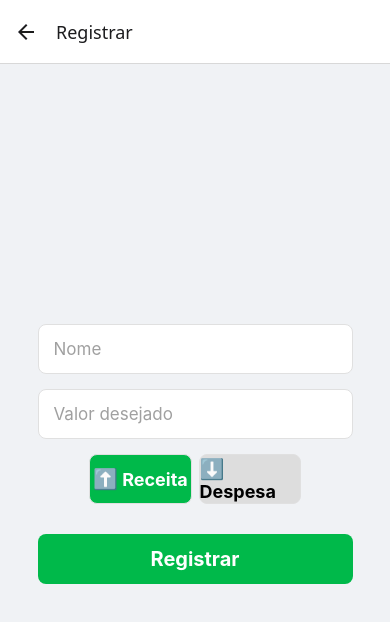
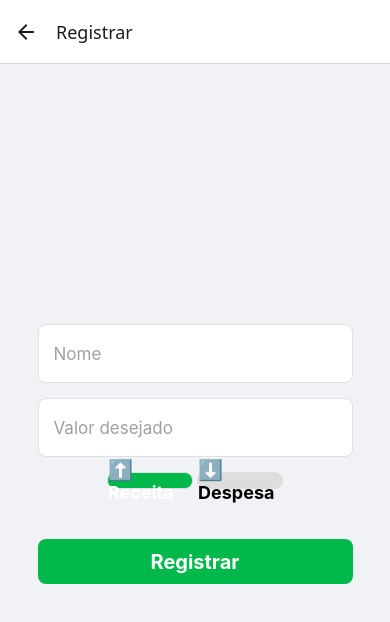
Before and after one commit to LuisHMP0/Finan-asUniesp, a React Native app: screen /Registrar in a window 390 px wide. Shown: the top 622 px of the page. Built offline with nearby package versions, Linux system fonts and the light colour scheme.

Commit message:
(style): Just some changes to fix the size of the bars!

```diff
--- a/src/pages/Registrar/index.js
+++ b/src/pages/Registrar/index.js
@@ -80,8 +80,8 @@ export default function Registrar() {
               activeOpacity={0.8}
               style={{
                 backgroundColor: tipo === 'receita' ? '#00b94a' : '#ddd',
-                marginRight: 7,
-                marginLeft: 22
+                marginRight: "2%",
+                marginLeft: "7%"
               }}
               onPress={() => setTipo('receita')}
             >
@@ -94,7 +94,7 @@ export default function Registrar() {
               activeOpacity={0.8}
               style={{
                 backgroundColor: tipo === 'despesa' ? '#dc3545' : '#ddd',
-                marginRight: 22
+                marginRight: "7%"
               }}
               onPress={() => setTipo('despesa')}
             >
--- a/src/pages/Registrar/style.js
+++ b/src/pages/Registrar/style.js
@@ -16,7 +16,7 @@ export const Input = styled.TextInput.attrs({
   placeholderTextColor: '#A0A0A0'
 })`
   width: 90%;
-  height: 50px;
+  height: 8%;
   background-color: #FFF;
   border-radius: 8px;
   padding-left: 15px;
@@ -28,12 +28,11 @@ export const Input = styled.TextInput.attrs({
 
 export const SubmitButton = styled.TouchableOpacity`
   width: 90%;
-  height: 50px;
+  height: 6%;
   align-items: center;
   justify-content: center;
   background-color: #00b94a;
   border-radius: 8px;
-  margin-top: 10px;
 `;
 
 export const SubmitText = styled.Text`
@@ -44,7 +43,7 @@ export const SubmitText = styled.Text`
 
 export const TypeButton = styled.TouchableOpacity`
   flex: 1;
-  height: 50px;
+  height: 35%;
   border-radius: 8px;
   align-items: center;
   justify-content: center;
```
